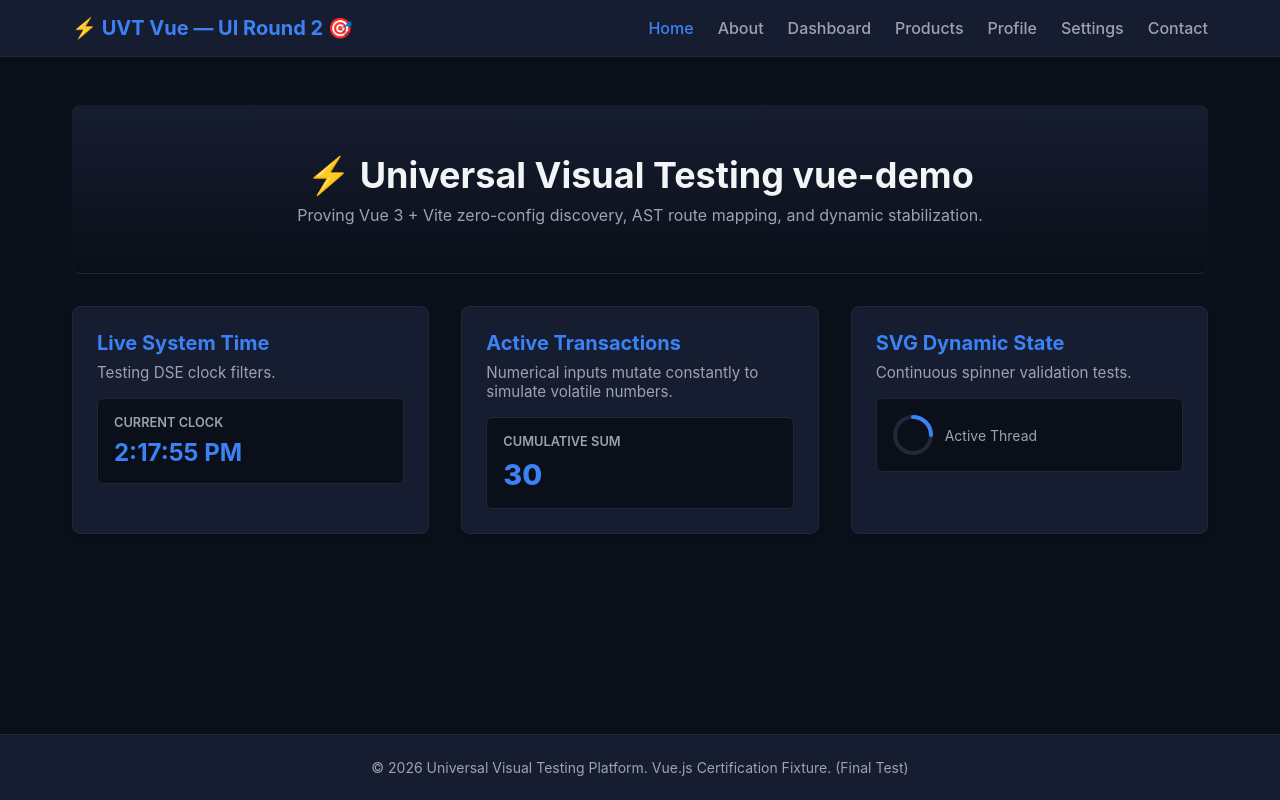
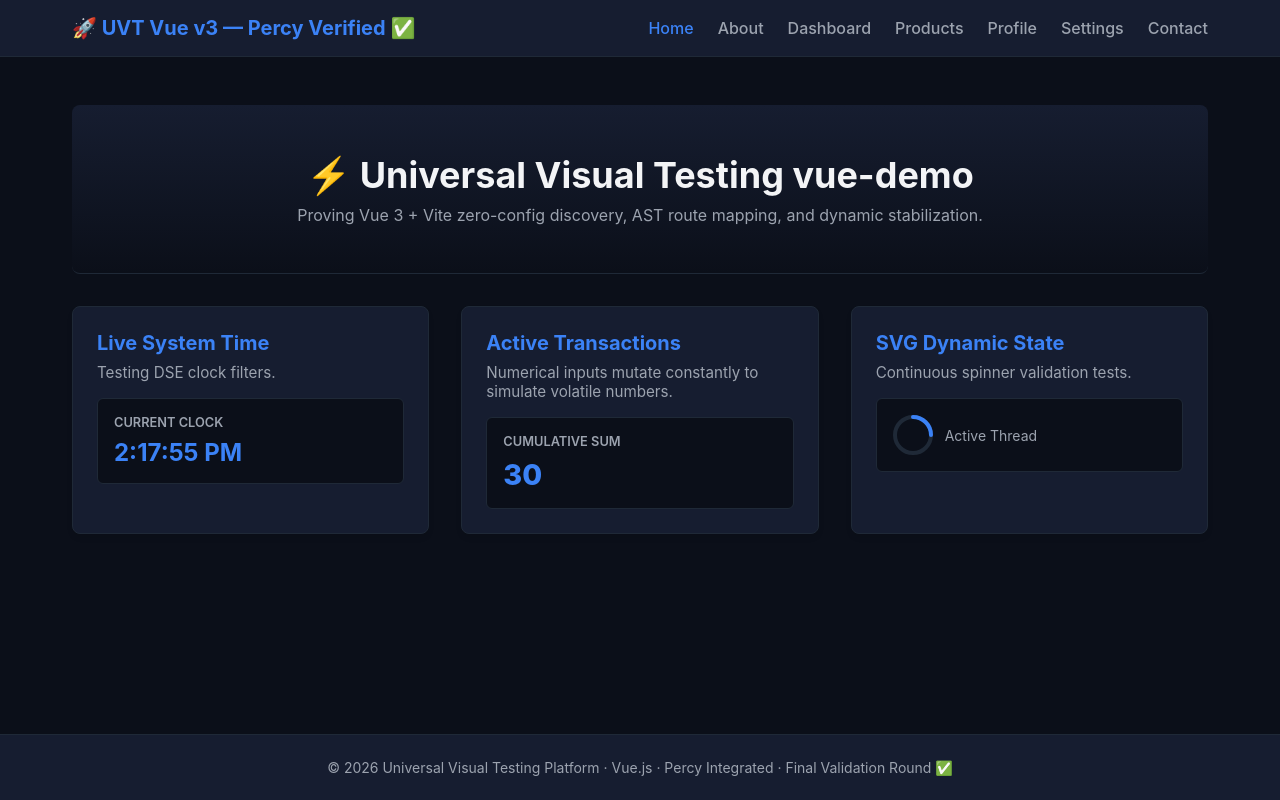
Before and after one commit to piyush241203/UVT_Testing6, a Vue app: page / in a window 1280 px wide. Built offline with nearby package versions, Linux system fonts and the light colour scheme.

Commit message:
ui: update logo text and footer (final validation)

```diff
--- a/src/App.vue
+++ b/src/App.vue
@@ -2,7 +2,7 @@
   <div class="app-layout">
     <header class="navbar">
       <div class="nav-container">
-        <router-link to="/" class="logo">⚡ UVT Vue — UI Round 2 🎯</router-link>
+        <router-link to="/" class="logo">🚀 UVT Vue v3 — Percy Verified ✅</router-link>
         <nav class="nav-links">
           <router-link to="/">Home</router-link>
           <router-link to="/about">About</router-link>
@@ -20,7 +20,7 @@
     </main>
 
     <footer class="footer">
-      <p>&copy; 2026 Universal Visual Testing Platform. Vue.js Certification Fixture. (Final Test)</p>
+      <p>&copy; 2026 Universal Visual Testing Platform · Vue.js · Percy Integrated · Final Validation Round ✅</p>
     </footer>
   </div>
 </template>
```
